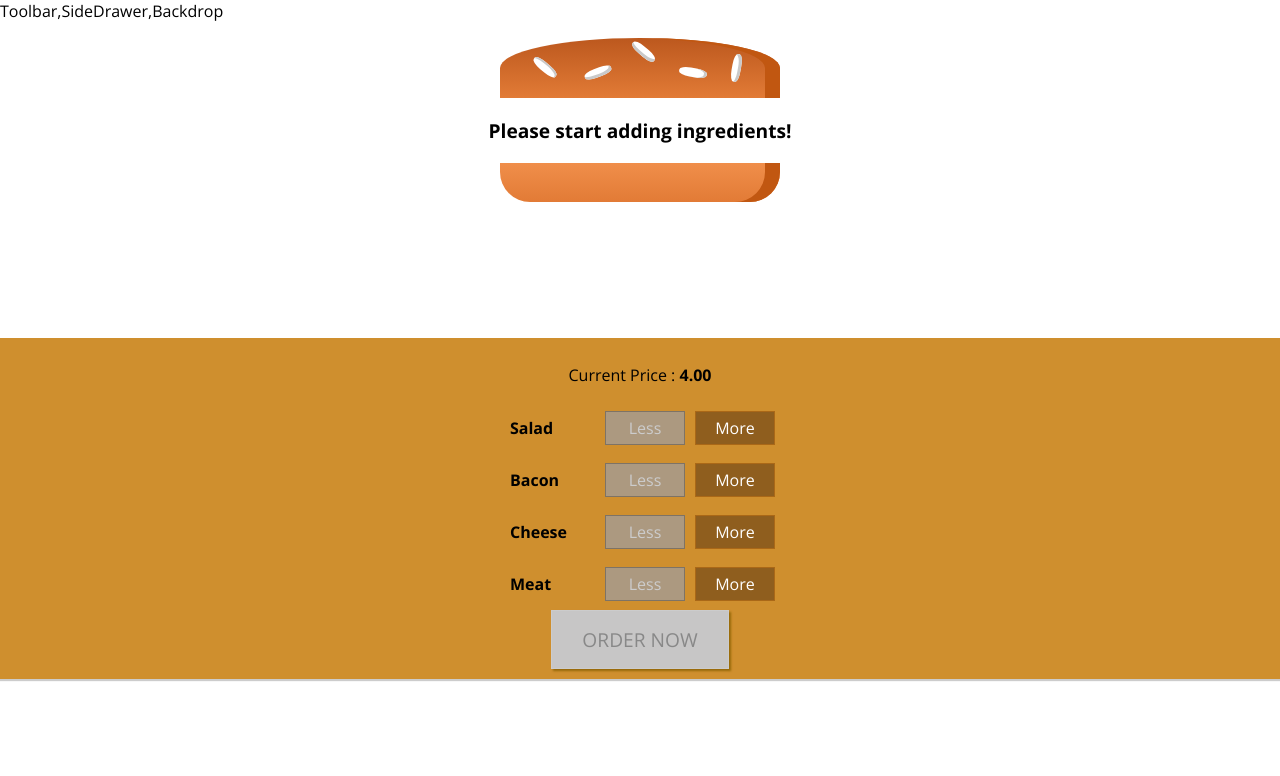
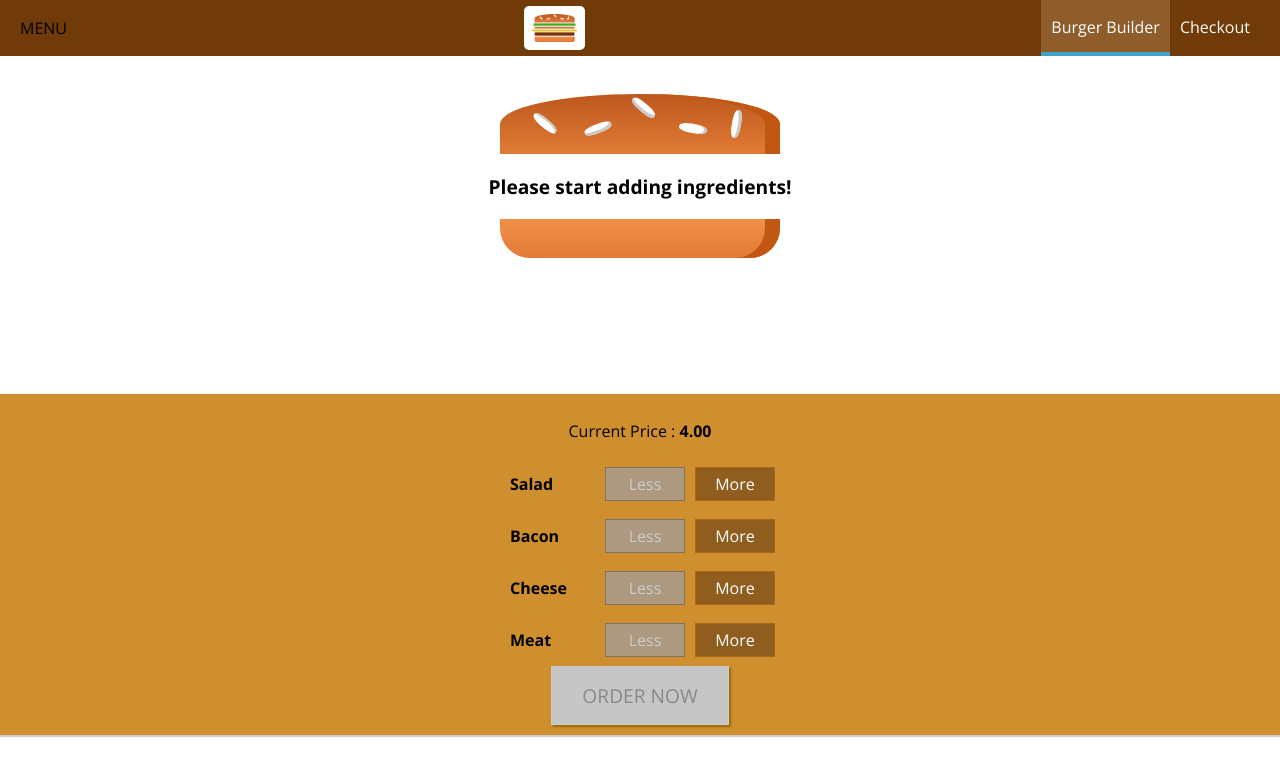
Before and after one commit to Achiraisuru/React-Burger, a React app: page / in a window 1280 px wide. Shown: the top 776 px of the page. Built offline with nearby package versions, Linux system fonts and the light colour scheme.

Commit message:
navigation

```diff
--- a/src/components/Burger/OrderSummary/OrderSummery.js
+++ b/src/components/Burger/OrderSummary/OrderSummery.js
@@ -18,6 +18,7 @@
         <ul>
             {ingredientSummary}
         </ul>
+<p><strong>Total Price : {props.price.toFixed(2)}</strong></p>
         <p>Continue to checkout?</p>
         <Button btnType="Danger" clicked={props.purchaceCanceled}>CANCEL</Button>
         <Button btnType="Success" clicked={props.purchaceContinue}>CONTINUE</Button>
--- a/src/components/Layout/Layout.js
+++ b/src/components/Layout/Layout.js
@@ -1,10 +1,12 @@
 import React from "react";
 import Aux from "../../hoc/Auxiliary";
 import classes from './layout.css';
+import Toolbar from '../Navigation/Toolbar/Toolbar';
 
 
 const layout = (props) => (
   <Aux>
+    <Toolbar/>
     <div>Toolbar,SideDrawer,Backdrop</div>
     <main className={classes.Content}>{props.children}</main>
   </Aux>
--- a/src/components/Layout/layout.css
+++ b/src/components/Layout/layout.css
@@ -1,3 +1,3 @@
 .Content{
-    margin-top:16px;
+    margin-top:72px;
 }
--- /dev/null
+++ b/src/components/Logo/Logo.css
@@ -0,0 +1,14 @@
+.Logo{
+    background-color: white;
+    padding: 8px;
+    height: 80%;
+    box-sizing: border-box;
+    border-radius: 5px ;
+
+
+}
+
+
+.Logo img{
+    height: 100%;
+}
--- /dev/null
+++ b/src/components/Logo/Logo.js
@@ -0,0 +1,11 @@
+import React from 'react';
+import burgerLogo from '../../assets/images/burger-logo.png';
+import classes from './Logo.css';
+
+const logo = (props) => (
+    <div className={classes.Logo}>
+        <img src={burgerLogo} alt="MyBurger"/>
+    </div>
+);
+
+export default logo;
--- /dev/null
+++ b/src/components/Navigation/NavigationItems/NavigationItem/NavigationItem.css
@@ -0,0 +1,26 @@
+.NavigationItem{
+    margin: 0;
+    box-sizing: border-box;
+    display: flex;
+    height: 100%;
+    align-items: center;
+}
+
+
+.NavigationItem a{
+    color: white;
+    text-decoration: none;
+    height: 100%;
+    padding: 16px 10px;
+    border-bottom: 4px solid transparent;
+    box-sizing: border-box;
+    display: block;
+}
+
+.NavigationItem a:hover,
+.NavigationItem a:active,
+.NavigationItem a.active{
+    background-color: #8f5c2c;
+    border-bottom: 4px solid #40A4C8;
+    color: white;
+}
--- /dev/null
+++ b/src/components/Navigation/NavigationItems/NavigationItem/NavigationItem.js
@@ -0,0 +1,16 @@
+import React from 'react';
+import classes from './NavigationItem.css';
+
+
+const navigationItem = (props) => (
+    <li className={classes.NavigationItem}>
+        <a
+        href={props.link}
+        className={props.active ? classes.active : null}>
+            {props.children}
+        </a>
+        </li>
+);
+
+
+export default navigationItem;
--- /dev/null
+++ b/src/components/Navigation/NavigationItems/NavigationItems.css
@@ -0,0 +1,8 @@
+.NavigationItems{
+    margin: 0;
+    padding: 0;
+    list-style: none;
+    display: flex;
+    align-items: center;
+    height: 100%;
+}
--- /dev/null
+++ b/src/components/Navigation/NavigationItems/NavigationItems.js
@@ -0,0 +1,13 @@
+import React from 'react';
+import NavigationItem from './NavigationItem/NavigationItem';
+import classes from './NavigationItems.css';
+
+const navigationItems = (props) =>(
+    <ul className={classes.NavigationItems}>
+        <NavigationItem link="/" active={true}>Burger Builder</NavigationItem>
+        <NavigationItem link="/">Checkout</NavigationItem>
+    </ul>
+);
+
+
+export default navigationItems;
--- /dev/null
+++ b/src/components/Navigation/Toolbar/Toolbar.css
@@ -0,0 +1,19 @@
+.Toolbar{
+    height: 56px;
+    width: 100% ;
+    position: fixed;
+    top: 0;
+    left: 0;
+    background-color: #703b09;
+    display: flex;
+    justify-content: space-between;
+    align-items: center;
+    padding: 0 20px;
+    box-sizing: border-box;
+    z-index: 90;
+}
+
+
+.Toolbar nav{
+    height: 100%;
+}
--- /dev/null
+++ b/src/components/Navigation/Toolbar/Toolbar.js
@@ -0,0 +1,17 @@
+import React from 'react';
+import classes from './Toolbar.css';
+import Logo from '../../Logo/Logo';
+import NavigationItems from '../NavigationItems/NavigationItems';
+
+
+const toolbar = (props) => (
+    <header className={classes.Toolbar}>
+        <div>MENU</div>
+        <Logo/>
+        <nav>
+            <NavigationItems/>
+        </nav>
+    </header>
+);
+
+export default toolbar;
--- a/src/containers/BurgerBuilderfolder/BurgerBuilder.js
+++ b/src/containers/BurgerBuilderfolder/BurgerBuilder.js
@@ -114,7 +114,8 @@
               <Modal show={this.state.purchasing} modalClosed={this.purchaseCanclHandler}>
                   <OrderSummary ingredients={this.state.ingredients}
                     purchaceCanceled={this.purchaseCanclHandler}
-                    purchaceContinue={this.purchaseContinueHandler}/>
+                    purchaceContinue={this.purchaseContinueHandler}
+                    price={this.state.totalPrice}/>
               </Modal>
               <Burger ingredients={this.state.ingredients} />
               <BuildControls
```
Also changed, not shown: src/assets/images/burger-logo.png (added).
